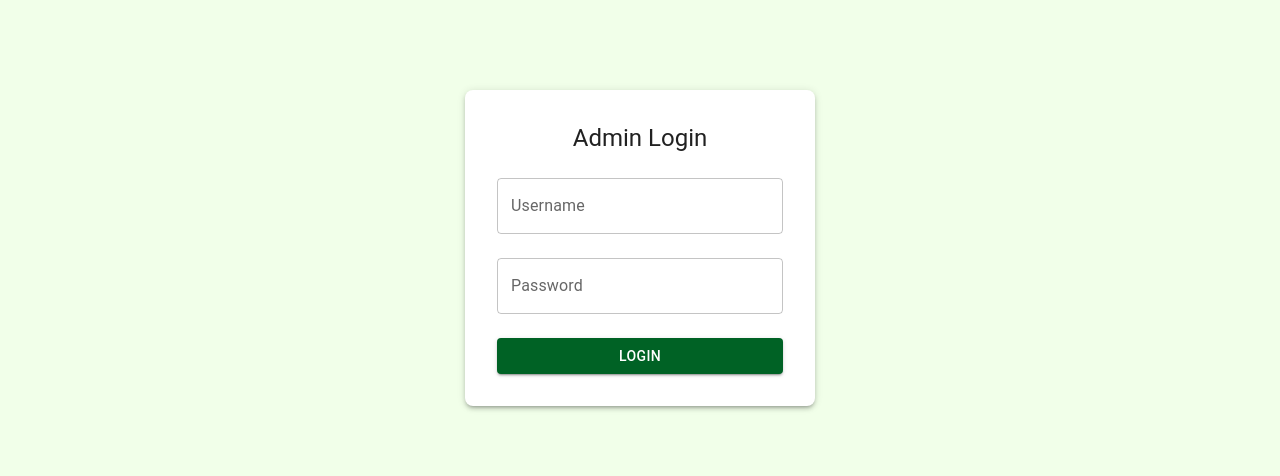
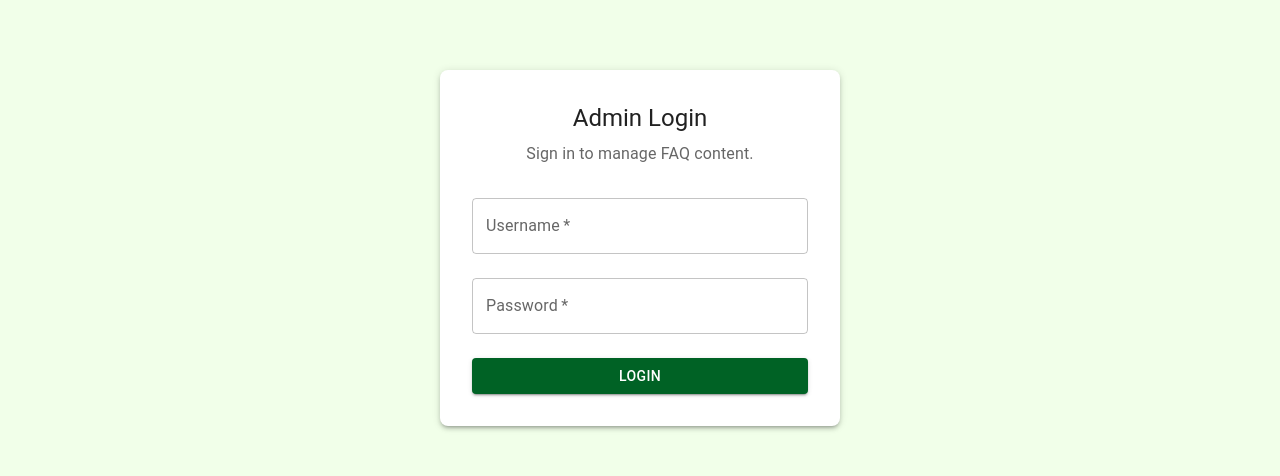
Before and after one commit to alstondsouza1/Running-start-digital-support, a React (Vite) app in the folder frontend/: page /admin-login in a window 1280 px wide. Shown: the part 216-692 px from the top of the page. Built offline with nearby package versions, Linux system fonts and the light colour scheme; no server answers.

Commit message:
improved admin login and FAQ form accessibility

```diff
--- a/frontend/src/components/admin/AdminLogin.jsx
+++ b/frontend/src/components/admin/AdminLogin.jsx
@@ -2,6 +2,7 @@ import { useState } from "react";
 import { Box, TextField, Button, Typography, Alert } from "@mui/material";
 import { useNavigate } from "react-router-dom";
 import { useAuth } from "../../context/AuthenticateContext";
+
 const API_BASE = import.meta.env.VITE_API_BASE;
 
 export default function AdminLogin() {
@@ -31,10 +32,8 @@ export default function AdminLogin() {
         throw new Error(data.message || "Login failed");
       }
 
-      // store token in context + localStorage
       login(data.token);
-
-      setMessage("Login successful!");
+      setMessage("Login successful! Redirecting to admin dashboard.");
       navigate("/admin");
     } catch (err) {
       setError(err.message || "Login failed");
@@ -42,33 +41,50 @@ export default function AdminLogin() {
   };
 
   return (
-    // Login box -----------------------------------------------------------------
     <Box
+      component="section"
+      aria-labelledby="admin-login-heading"
       sx={{
         minHeight: "100vh",
         display: "flex",
         alignItems: "center",
         justifyContent: "center",
         backgroundColor: "#f1ffe9",
+        px: 2,
       }}
     >
       <Box
         component="form"
         onSubmit={handleSubmit}
+        noValidate
         sx={{
-          width: 350,
+          width: "100%",
+          maxWidth: 400,
           p: 4,
           boxShadow: 3,
           borderRadius: 2,
           backgroundColor: "white",
         }}
       >
-        <Typography variant="h5" align="center" gutterBottom>
+        <Typography id="admin-login-heading" variant="h5" align="center" gutterBottom>
           Admin Login
         </Typography>
 
-        {error && <Alert severity="error" sx={{ mb: 2 }}>{error}</Alert>}
-        {message && <Alert severity="success" sx={{ mb: 2 }}>{message}</Alert>}
+        <Typography color="text.secondary" align="center" sx={{ mb: 2 }}>
+          Sign in to manage FAQ content.
+        </Typography>
+
+        {error && (
+          <Alert severity="error" sx={{ mb: 2 }} role="alert">
+            {error}
+          </Alert>
+        )}
+
+        {message && (
+          <Alert severity="success" sx={{ mb: 2 }} role="status">
+            {message}
+          </Alert>
+        )}
 
         <TextField
           label="Username"
@@ -76,6 +92,8 @@ export default function AdminLogin() {
           margin="normal"
           value={username}
           onChange={(e) => setUsername(e.target.value)}
+          autoComplete="username"
+          required
         />
 
         <TextField
@@ -85,6 +103,8 @@ export default function AdminLogin() {
           margin="normal"
           value={password}
           onChange={(e) => setPassword(e.target.value)}
+          autoComplete="current-password"
+          required
         />
 
         <Button
@@ -95,7 +115,7 @@ export default function AdminLogin() {
             mt: 2,
             backgroundColor: "#006225",
             "&:hover": {
-              backgroundColor: "#D14900",
+              backgroundColor: "#004d1a",
             },
           }}
         >
--- a/frontend/src/components/admin/addFAQ.jsx
+++ b/frontend/src/components/admin/addFAQ.jsx
@@ -1,5 +1,13 @@
 import { useEffect, useState } from "react";
-import { Box, Button, TextField, Typography, MenuItem } from "@mui/material";
+import {
+  Box,
+  Button,
+  TextField,
+  Typography,
+  MenuItem,
+  Alert,
+  FormHelperText,
+} from "@mui/material";
 
 const API_BASE = import.meta.env.VITE_API_BASE;
 
@@ -23,6 +31,8 @@ export default function AddFaqForm({
 
   const [formData, setFormData] = useState(emptyForm);
   const [allCategories, setAllCategories] = useState({});
+  const [formError, setFormError] = useState("");
+  const [formSuccess, setFormSuccess] = useState("");
 
   useEffect(() => {
     const fetchCategories = async () => {
@@ -60,6 +70,9 @@ export default function AddFaqForm({
     } else {
       setFormData(emptyForm);
     }
+
+    setFormError("");
+    setFormSuccess("");
   }, [initialData]);
 
   const categoriesForAudience = formData.audience
@@ -68,6 +81,8 @@ export default function AddFaqForm({
 
   const handleChange = (e) => {
     const { name, value } = e.target;
+    setFormError("");
+    setFormSuccess("");
 
     if (name === "intro") {
       setFormData((prev) => ({
@@ -86,6 +101,9 @@ export default function AddFaqForm({
   };
 
   const handleBulletChange = (index, field, value) => {
+    setFormError("");
+    setFormSuccess("");
+
     setFormData((prev) => {
       const bullets = [...prev.answer.bullets];
       bullets[index] = { ...bullets[index], [field]: value };
@@ -115,9 +133,11 @@ export default function AddFaqForm({
 
   const handleSubmit = async (e) => {
     e.preventDefault();
+    setFormError("");
+    setFormSuccess("");
 
     if (!token) {
-      alert("You are not logged in. Please login as admin first.");
+      setFormError("You are not logged in. Please login as admin first.");
       return;
     }
 
@@ -128,8 +148,23 @@ export default function AddFaqForm({
         ...(b.url?.trim() ? { url: b.url.trim() } : {}),
       }));
 
+    if (!formData.audience.trim()) {
+      setFormError("Please select an audience.");
+      return;
+    }
+
+    if (!formData.type.trim()) {
+      setFormError("Please select a category.");
+      return;
+    }
+
+    if (!formData.question.trim()) {
+      setFormError("Please enter a question.");
+      return;
+    }
+
     if (cleanedBullets.length === 0) {
-      alert("Please add at least one bullet point before submitting.");
+      setFormError("Please add at least one bullet point before submitting.");
       return;
     }
 
@@ -167,7 +202,9 @@ export default function AddFaqForm({
         throw new Error(data.error || data.message || "Request failed");
       }
 
-      alert(mode === "edit" ? "FAQ updated successfully!" : "FAQ added successfully!");
+      setFormSuccess(
+        mode === "edit" ? "FAQ updated successfully." : "FAQ added successfully."
+      );
 
       if (!initialData) {
         setFormData(emptyForm);
@@ -176,13 +213,33 @@ export default function AddFaqForm({
       if (onSuccess) onSuccess();
     } catch (error) {
       console.error("Error:", error);
-      alert(error.message);
+      setFormError(error.message);
     }
   };
 
   return (
-    <Box component="form" onSubmit={handleSubmit} sx={{ display: "flex", flexDirection: "column", gap: 2 }}>
-      <Typography variant="h5">{mode === "edit" ? "Edit FAQ" : "Add FAQ"}</Typography>
+    <Box
+      component="form"
+      onSubmit={handleSubmit}
+      noValidate
+      aria-labelledby="faq-form-heading"
+      sx={{ display: "flex", flexDirection: "column", gap: 2 }}
+    >
+      <Typography id="faq-form-heading" variant="h5">
+        {mode === "edit" ? "Edit FAQ" : "Add FAQ"}
+      </Typography>
+
+      {formError && (
+        <Alert severity="error" role="alert">
+          {formError}
+        </Alert>
+      )}
+
+      {formSuccess && (
+        <Alert severity="success" role="status">
+          {formSuccess}
+        </Alert>
+      )}
 
       <TextField
         select
@@ -232,7 +289,14 @@ export default function AddFaqForm({
         minRows={2}
       />
 
-      <Typography variant="h6">Bullet Points</Typography>
+      <Box component="fieldset" sx={{ border: "1px solid #d0d0d0", borderRadius: 2, p: 2 }}>
+        <Typography component="legend" variant="h6" sx={{ px: 1 }}>
+          Bullet Points
+        </Typography>
+
+        <FormHelperText sx={{ mb: 2 }}>
+          Add at least one bullet point. URLs are optional.
+        </FormHelperText>
 
         {formData.answer.bullets.map((bullet, index) => (
           <Box
@@ -241,6 +305,7 @@ export default function AddFaqForm({
               display: "grid",
               gridTemplateColumns: { xs: "1fr", md: "2fr 2fr auto" },
               gap: 1,
+              mb: 2,
             }}
           >
             <TextField
@@ -249,7 +314,7 @@ export default function AddFaqForm({
               onChange={(e) => handleBulletChange(index, "text", e.target.value)}
             />
             <TextField
-            label="URL (optional)"
+              label={`Bullet ${index + 1} URL (optional)`}
               value={bullet.url}
               onChange={(e) => handleBulletChange(index, "url", e.target.value)}
             />
@@ -266,8 +331,9 @@ export default function AddFaqForm({
         <Button type="button" onClick={addBullet}>
           Add Bullet
         </Button>
+      </Box>
 
-      <Box sx={{ display: "flex", gap: 2 }}>
+      <Box sx={{ display: "flex", gap: 2, flexWrap: "wrap" }}>
         <Button
           type="submit"
           variant="contained"
```
Lines whose indentation alone changed are shown as unchanged.
